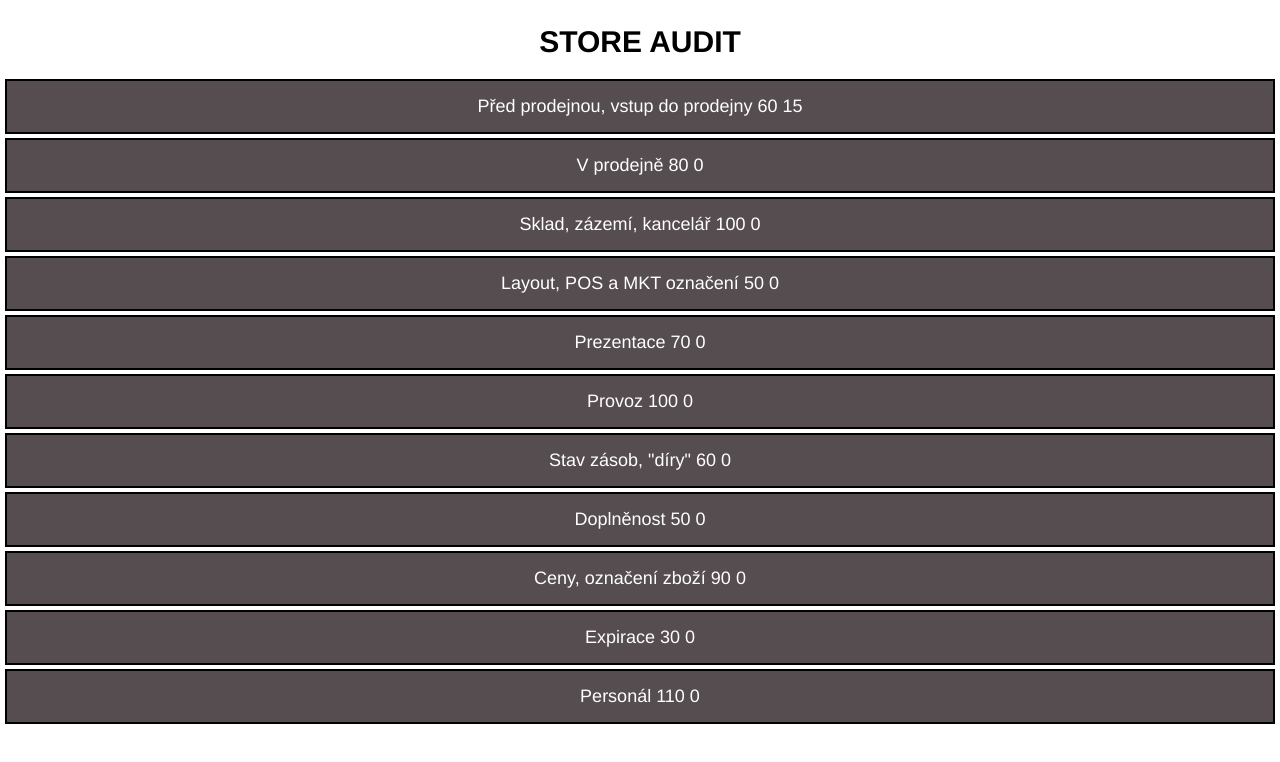
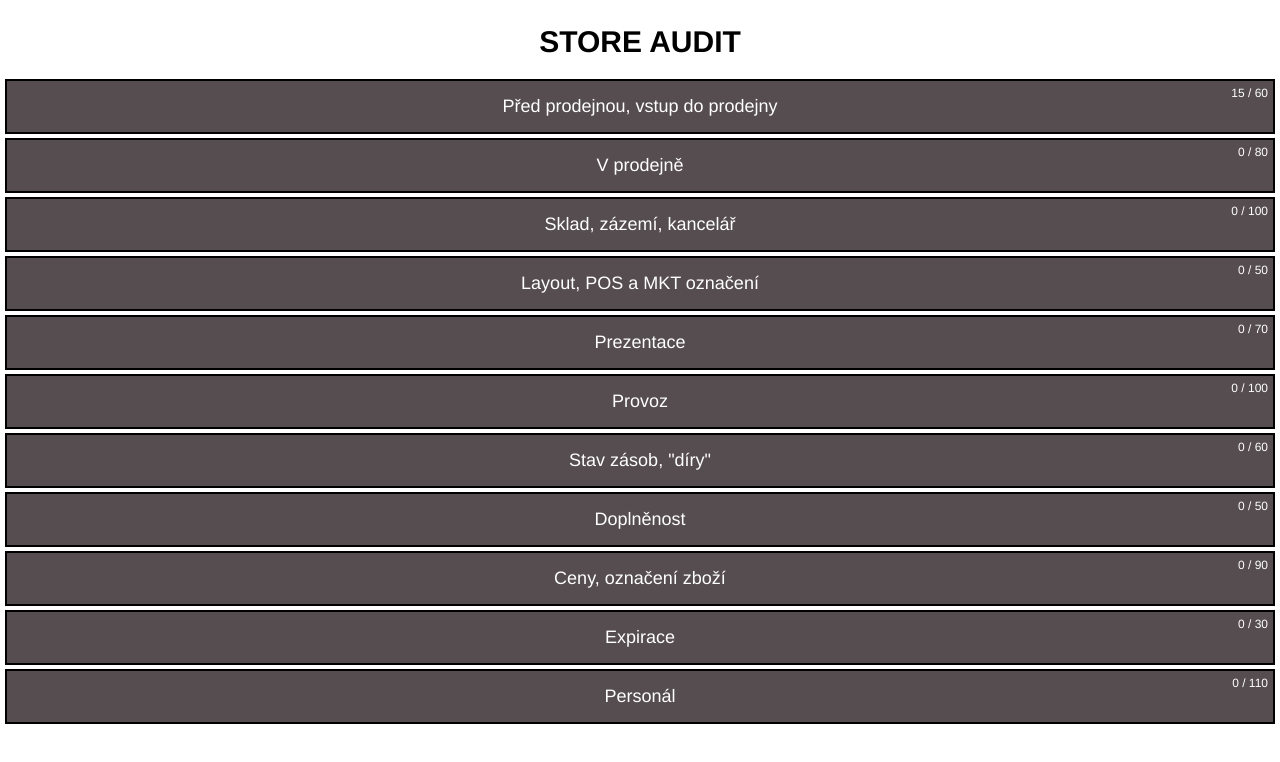
Before and after one commit to brojor/store-audit-mobile, a Vue app: page / in a window 1280 px wide. Shown: the top 762 px of the page. Built offline with nearby package versions, Linux system fonts and the light colour scheme.

Commit message:
do pravého horního rohu každé kategorie přidán drobný ukazatel počtu bodů

```diff
--- a/src/components/StoreAudit.vue
+++ b/src/components/StoreAudit.vue
@@ -11,9 +11,10 @@
         class="kategory-title"
         :class="{ active: activeKategory === katIndex }"
       >
-        {{ kategories[katKey] }}
-        {{ calcAvailableScore(katKey) }}
-        {{ calcCurrentScore(katKey) }}
+        {{ kategories[katKey]
+        }}<span class="rt-idx">
+          {{ `${calcCurrentScore(katKey)} / ${calcAvailableScore(katKey)}` }}
+        </span>
       </div>
       <transition name="roll">
         <div class="points" v-if="activeKategory === katIndex">
@@ -29,7 +30,7 @@
             draggable="true"
           >
             <p>{{ points[katKey][pointKey] }}</p>
-            <p>{{ weights[katKey][pointKey] }}</p>
+            <!-- <p class="rt-idx">{{ weights[katKey][pointKey] }}</p> -->
           </div>
         </div>
       </transition>
@@ -146,6 +147,7 @@ h1 {
   padding: 1.5rem 0;
   font-size: 1.8rem;
   transition: background-color 0.5s;
+  position: relative;
 }
 .active {
   background-color: #201d1e;
@@ -158,6 +160,7 @@ h1 {
   padding: 2.5rem 1.5rem;
   background-color: #ffdec2;
   font-size: 1.6rem;
+  position: relative;
 }
 .transformSlow {
   transition: transform 0.25s;
@@ -170,4 +173,10 @@ h1 {
   background-color: #f0544f;
   color: white;
 }
+.rt-idx {
+  font-size: 1.2rem;
+  position: absolute;
+  top: 0.5rem;
+  right: 0.5rem;
+}
 </style>
```
